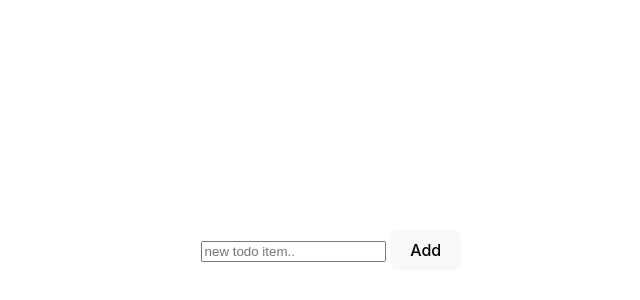
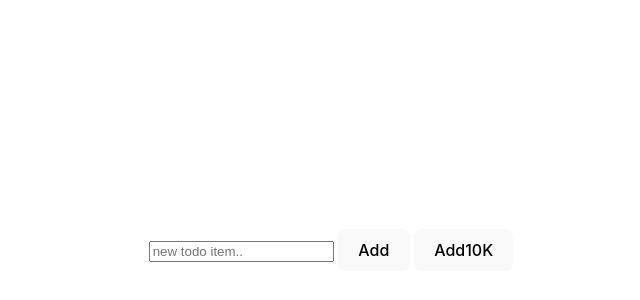
Before and after one commit to dave-hay/fairest-framework, a Svelte app in the folder svelte-app/: page / in a window 1280 px wide. Shown: the part 150-450 px from the top of the page, without its empty margins (309-949 px from the left). Built offline with nearby package versions, Linux system fonts and the light colour scheme.

Commit message:
svelte: add10k

```diff
--- a/svelte-app/src/App.svelte
+++ b/svelte-app/src/App.svelte
@@ -3,27 +3,32 @@
 
   let todoList = [];
 
-  function addToList() {
-    if (!newItem) return
-    todoList = [...todoList, {text: newItem, status: false}];
-    newItem = '';
+  function removeFromList(index) {
+    todoList.splice(index, 1);
+    todoList = todoList;
   }
 
-  function removeFromList(index) {
-    todoList.splice(index, 1)
-    todoList = todoList;
+  function addXToList(num) {
+    if (!newItem) return;
+    let i = 0;
+    while (i < num) {
+      todoList = [...todoList, { text: newItem, status: false }];
+      i++;
+    }
+    newItem = '';
   }
 </script>
 
-<input bind:value={newItem} type="text" placeholder="new todo item..">
-<button on:click={addToList}>Add</button>
+<input bind:value={newItem} type='text' placeholder='new todo item..'>
+<button on:click={() => addXToList(1)}>Add</button>
+<button on:click={() => addXToList(10000)}>Add10K</button>
 
-<br/>
+<br />
 {#each todoList as item, index}
-  <input bind:checked={item.status} type="checkbox">
+  <input bind:checked={item.status} type='checkbox'>
   <span class:checked={item.status}>{item.text}</span>
   <button on:click={() => removeFromList(index)}>X</button>
-  <br/>
+  <br />
 {/each}
 
 
```
